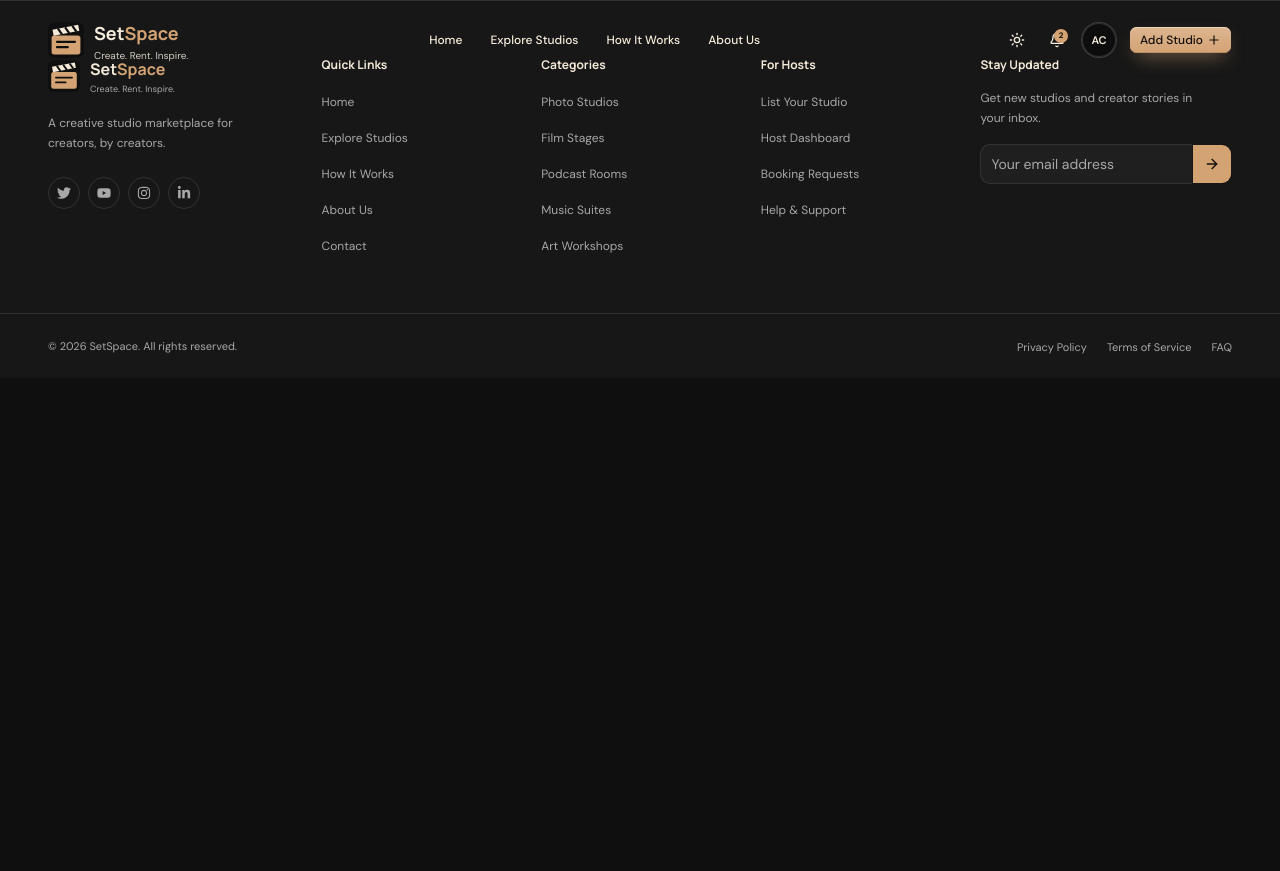
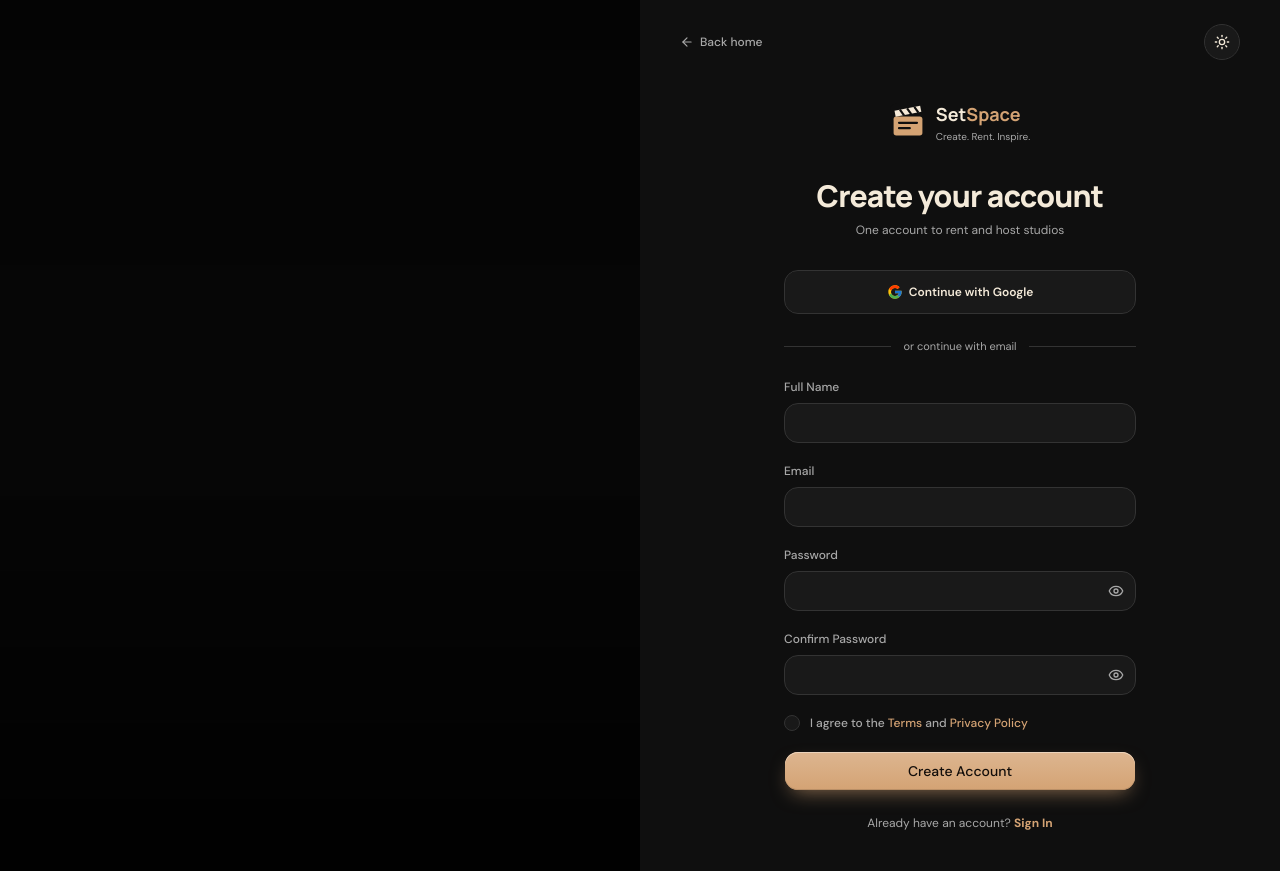
Before and after one commit to mehrabislam00/Set-Space, a Next.js app: page /register in a window 1280 px wide. Before the commit the page ends 800 px from the top, so only its background shows below. Built offline with nearby package versions, Linux system fonts and the light colour scheme.

Commit message:
feat: implement registration functionality with form validation, add social authentication options, and redirect from signup page

```diff
--- a/app/(auth)/register/page.tsx
+++ b/app/(auth)/register/page.tsx
@@ -1,11 +1,26 @@
-import React from 'react'
+import type { Metadata } from "next"
 
-const Register = () => {
+import studioLoft from "@/assets/studio-loft.jpg"
+import { AuthShell } from "@/components/Auth/Auth-shell"
+import { RegisterForm } from "@/components/Auth/Register-form"
+
+
+export const metadata: Metadata = {
+  title: "Create Account — SetSpace",
+  description: "One SetSpace account to rent studios and host your own.",
+}
+
+export default function RegisterPage() {
   return (
-    <div>
-
-    </div>
+    <AuthShell
+      title="Create your account"
+      description="One account to rent and host studios"
+      image={studioLoft}
+      imageAlt="Brick loft studio with a leather armchair and softbox light"
+      eyebrow="Create. Rent. Inspire."
+      headline="The set is ready when you are."
+    >
+      <RegisterForm />
+    </AuthShell>
   )
 }
-
-export default Register
--- /dev/null
+++ b/app/(auth)/signup/page.tsx
@@ -0,0 +1,5 @@
+import { redirect } from "next/navigation"
+
+export default function SignupRedirect() {
+  redirect("/register")
+}
--- a/components/Auth/Login-form.tsx
+++ b/components/Auth/Login-form.tsx
@@ -4,18 +4,17 @@ import { Loader2 } from "lucide-react"
 import Link from "next/link"
 import { useRouter } from "next/navigation"
 import * as React from "react"
-import { FcGoogle } from "react-icons/fc"
 
 import { Button } from "@/components/ui/button"
 import { Checkbox } from "@/components/ui/checkbox"
 import { Input } from "@/components/ui/input"
 import { Label } from "@/components/ui/label"
+
 import { PasswordInput } from "./Password-input"
-
+import { SocialAuth } from "./Social-auth"
+import { MIN_PASSWORD } from "@/lib/Site-data"
 
 type Errors = { email?: string; password?: string }
-
-const MIN_PASSWORD = 6
 
 /** Email / password sign-in. Demo only: replace the TODOs with your auth calls. */
 export function LoginForm() {
@@ -45,22 +44,7 @@ export function LoginForm() {
 
   return (
     <div className="stagger-in mt-8" style={{ animationDelay: "120ms" }}>
-      <Button
-        type="button"
-        variant="outline"
-        size="lg"
-        className="btn-alive h-11 w-full rounded-xl text-xs font-semibold"
-        // TODO: start the Google OAuth flow
-      >
-        <FcGoogle className="size-4" />
-        Continue with Google
-      </Button>
-
-      <div className="my-6 flex items-center gap-3 text-[11px] text-muted-foreground">
-        <span className="h-px flex-1 bg-border" />
-        or continue with email
-        <span className="h-px flex-1 bg-border" />
-      </div>
+      <SocialAuth />
 
       <form onSubmit={onSubmit} noValidate className="space-y-5">
         <div className="space-y-2">
@@ -96,7 +80,7 @@ export function LoginForm() {
             autoComplete="current-password"
             placeholder="••••••••"
             value={password}
-            onChange={(e: React.ChangeEvent<HTMLInputElement>) => setPassword(e.target.value)}
+            onChange={(e) => setPassword(e.target.value)}
             aria-invalid={!!errors.password}
             aria-describedby={errors.password ? "password-error" : undefined}
             className="h-10 rounded-xl"
@@ -117,6 +101,7 @@ export function LoginForm() {
               id="remember"
               checked={remember}
               onCheckedChange={(v) => setRemember(v === true)}
+              className="rounded-full"
             />
             Remember me
           </Label>
@@ -142,7 +127,7 @@ export function LoginForm() {
       <p className="mt-6 text-center text-xs text-muted-foreground">
         Don&apos;t have an account?{" "}
         <Link
-          href="/signup"
+          href="/register"
           className="font-bold text-primary underline-offset-4 transition-opacity hover:underline hover:opacity-80"
         >
           Register
--- /dev/null
+++ b/components/Auth/Register-form.tsx
@@ -0,0 +1,190 @@
+"use client"
+
+import { Loader2 } from "lucide-react"
+import Link from "next/link"
+import { useRouter } from "next/navigation"
+import * as React from "react"
+
+import { Button } from "@/components/ui/button"
+import { Checkbox } from "@/components/ui/checkbox"
+import { Input } from "@/components/ui/input"
+import { Label } from "@/components/ui/label"
+import { MIN_PASSWORD } from "@/lib/Site-data"
+import { PasswordInput } from "./Password-input"
+import { SocialAuth } from "./Social-auth"
+
+
+type Errors = {
+  name?: string
+  email?: string
+  password?: string
+  confirm?: string
+  terms?: string
+}
+
+const linkClass =
+  "text-primary underline-offset-4 transition-opacity hover:underline hover:opacity-80"
+
+function FieldError({ id, message }: { id: string; message?: string }) {
+  if (!message) return null
+  return (
+    <p id={id} role="alert" className="text-[11px] text-destructive">
+      {message}
+    </p>
+  )
+}
+
+/** Account creation form. Demo only: replace the TODOs with your auth calls. */
+export function RegisterForm() {
+  const router = useRouter()
+  const [name, setName] = React.useState("")
+  const [email, setEmail] = React.useState("")
+  const [password, setPassword] = React.useState("")
+  const [confirm, setConfirm] = React.useState("")
+  const [agreed, setAgreed] = React.useState(false)
+  const [errors, setErrors] = React.useState<Errors>({})
+  const [loading, setLoading] = React.useState(false)
+
+  function onSubmit(e: React.FormEvent<HTMLFormElement>) {
+    e.preventDefault()
+
+    const next: Errors = {}
+    if (!name.trim()) next.name = "Enter your full name."
+    if (!/^\S+@\S+\.\S+$/.test(email.trim()))
+      next.email = "Enter a valid email address."
+    if (password.length < MIN_PASSWORD)
+      next.password = `Password must be at least ${MIN_PASSWORD} characters.`
+    if (confirm !== password) next.confirm = "Passwords don't match."
+    if (!agreed) next.terms = "Please accept the Terms and Privacy Policy."
+
+    setErrors(next)
+    if (Object.keys(next).length > 0) return
+
+    // TODO: call your sign-up API with { name, email, password }
+    setLoading(true)
+    window.setTimeout(() => router.push("/"), 700)
+  }
+
+  return (
+    <div className="stagger-in mt-8" style={{ animationDelay: "120ms" }}>
+      <SocialAuth />
+
+      <form onSubmit={onSubmit} noValidate className="space-y-5">
+        <div className="space-y-2">
+          <Label htmlFor="name" className="text-xs text-muted-foreground">
+            Full Name
+          </Label>
+          <Input
+            id="name"
+            name="name"
+            autoComplete="name"
+            value={name}
+            onChange={(e) => setName(e.target.value)}
+            aria-invalid={!!errors.name}
+            aria-describedby={errors.name ? "name-error" : undefined}
+            className="h-10 rounded-xl"
+          />
+          <FieldError id="name-error" message={errors.name} />
+        </div>
+
+        <div className="space-y-2">
+          <Label htmlFor="email" className="text-xs text-muted-foreground">
+            Email
+          </Label>
+          <Input
+            id="email"
+            name="email"
+            type="email"
+            autoComplete="email"
+            value={email}
+            onChange={(e) => setEmail(e.target.value)}
+            aria-invalid={!!errors.email}
+            aria-describedby={errors.email ? "email-error" : undefined}
+            className="h-10 rounded-xl"
+          />
+          <FieldError id="email-error" message={errors.email} />
+        </div>
+
+        <div className="space-y-2">
+          <Label htmlFor="password" className="text-xs text-muted-foreground">
+            Password
+          </Label>
+          <PasswordInput
+            id="password"
+            name="password"
+            autoComplete="new-password"
+            value={password}
+            onChange={(e) => setPassword(e.target.value)}
+            aria-invalid={!!errors.password}
+            aria-describedby={errors.password ? "password-error" : undefined}
+            className="h-10 rounded-xl"
+          />
+          <FieldError id="password-error" message={errors.password} />
+        </div>
+
+        <div className="space-y-2">
+          <Label htmlFor="confirm" className="text-xs text-muted-foreground">
+            Confirm Password
+          </Label>
+          <PasswordInput
+            id="confirm"
+            name="confirm"
+            autoComplete="new-password"
+            value={confirm}
+            onChange={(e) => setConfirm(e.target.value)}
+            aria-invalid={!!errors.confirm}
+            aria-describedby={errors.confirm ? "confirm-error" : undefined}
+            className="h-10 rounded-xl"
+          />
+          <FieldError id="confirm-error" message={errors.confirm} />
+        </div>
+
+        <div className="space-y-2">
+          <Label
+            htmlFor="terms"
+            className="cursor-pointer gap-2.5 text-xs text-muted-foreground"
+          >
+            <Checkbox
+              id="terms"
+              checked={agreed}
+              onCheckedChange={(v) => setAgreed(v === true)}
+              aria-invalid={!!errors.terms}
+              className="rounded-full"
+            />
+            <span>
+              I agree to the{" "}
+              <Link href="/terms" className={linkClass}>
+                Terms
+              </Link>{" "}
+              and{" "}
+              <Link href="/privacy" className={linkClass}>
+                Privacy Policy
+              </Link>
+            </span>
+          </Label>
+          <FieldError id="terms-error" message={errors.terms} />
+        </div>
+
+        <Button
+          type="submit"
+          size="lg"
+          disabled={loading}
+          className="btn-alive h-10 w-full rounded-xl"
+        >
+          {loading && <Loader2 className="size-4 animate-spin" />}
+          {loading ? "Creating account..." : "Create Account"}
+        </Button>
+      </form>
+
+      <p className="mt-6 text-center text-xs text-muted-foreground">
+        Already have an account?{" "}
+        <Link
+          href="/login"
+          className="font-bold text-primary underline-offset-4 transition-opacity hover:underline hover:opacity-80"
+        >
+          Sign In
+        </Link>
+      </p>
+    </div>
+  )
+}
--- /dev/null
+++ b/components/Auth/Social-auth.tsx
@@ -0,0 +1,30 @@
+"use client"
+
+import { FcGoogle } from "react-icons/fc"
+
+import { Button } from "@/components/ui/button"
+
+/** "Continue with Google" button + "or continue with email" divider,
+ *  shared by the Login and Register forms. */
+export function SocialAuth() {
+  return (
+    <>
+      <Button
+        type="button"
+        variant="outline"
+        size="lg"
+        className="btn-alive h-11 w-full rounded-xl text-xs font-semibold"
+        // TODO: start the Google OAuth flow
+      >
+        <FcGoogle className="size-4" />
+        Continue with Google
+      </Button>
+
+      <div className="my-6 flex items-center gap-3 text-[11px] text-muted-foreground">
+        <span className="h-px flex-1 bg-border" />
+        or continue with email
+        <span className="h-px flex-1 bg-border" />
+      </div>
+    </>
+  )
+}
--- a/lib/Site-data.ts
+++ b/lib/Site-data.ts
@@ -688,4 +688,7 @@ export const notifications: NotificationItem[] = [
 /* ---------- Auth pages ---------- */
 
 /** Routes that render without the Navbar and Footer (see components/Layout/Site-chrome.tsx). */
-export const authRoutes = ["/login", "/signup", "/forgot-password"]
+export const authRoutes = ["/login", "/register", "/forgot-password"]
+
+/** Shortest password the demo auth forms accept. */
+export const MIN_PASSWORD = 6
```
